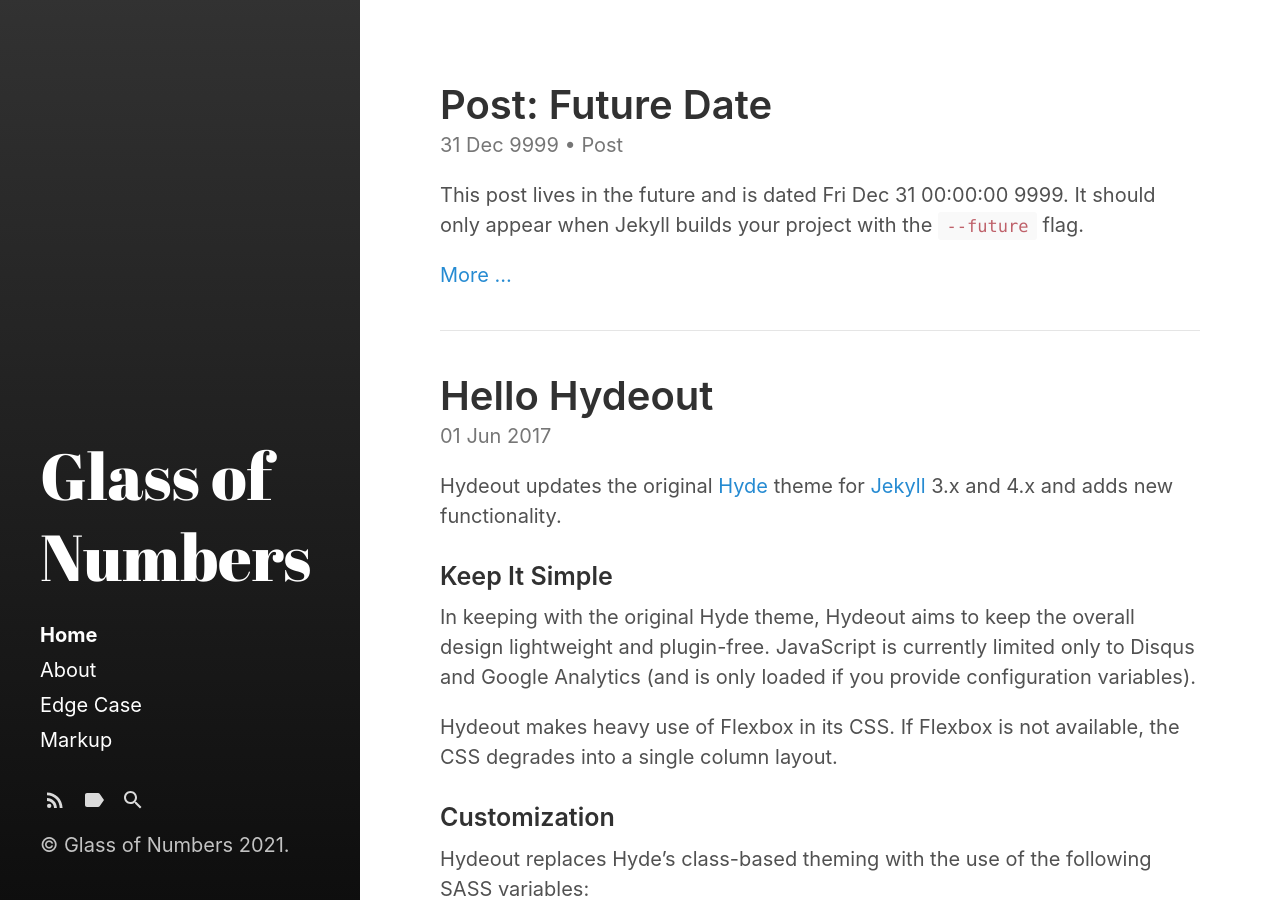
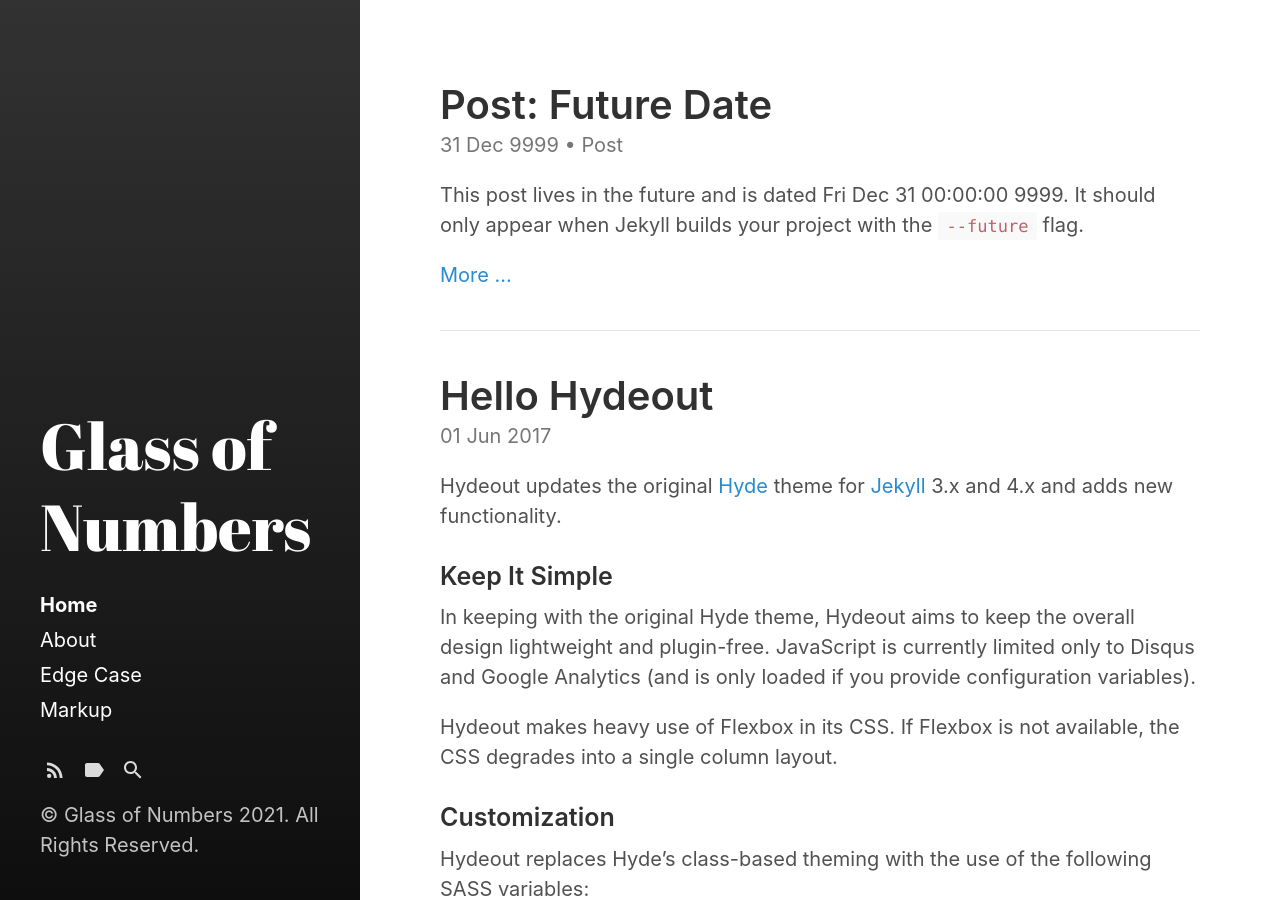
Before and after one commit to mokcak/mokcak.github.io, a Jekyll site: the page built from index.html, in a window 1280 px wide and 900 px high. Built offline with Jekyll 4.4.1, drawn with Linux system fonts in a browser that asks for light colours; the list of posts is cut into pages by our own code.

Commit message:
Update copyright.html

```diff
--- a/_includes/copyright.html
+++ b/_includes/copyright.html
@@ -1,4 +1,4 @@
 <p>
-  &copy; Glass of Numbers {{ site.time | date: '%Y' }}.
+  &copy; Glass of Numbers {{ site.time | date: '%Y' }}. All Rights Reserved.
   <!-- <a href="{{ "/LICENSE.md" | relative_url }}">MIT License.</a> -->
 </p>
```
